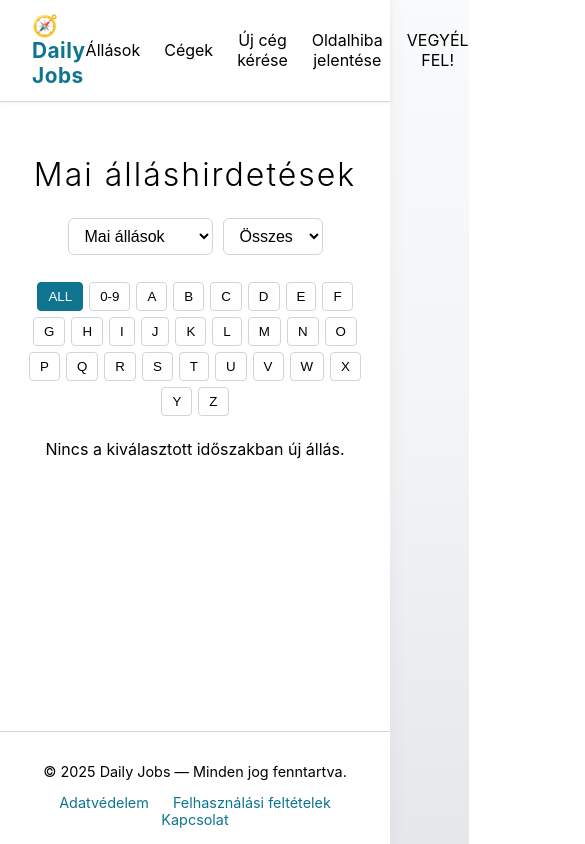
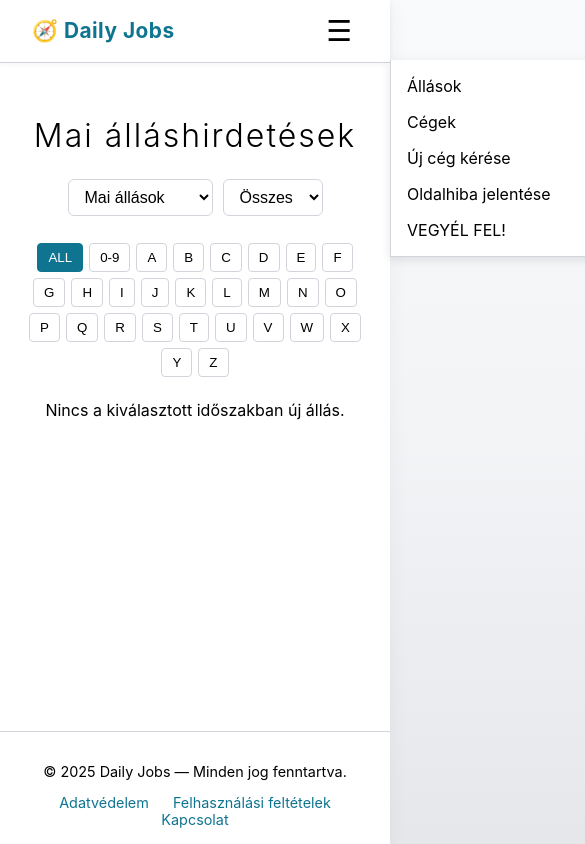
Before and after one commit to enterausername55/dailyjobs-backend, a website: page public/index.html in a window 390 px wide. Shown: the top 844 px of the page, 585 px wide, since content can reach past the window. Drawn offline with Linux system fonts and the light colour scheme; no server answers.

Commit message:
Add files via upload

```diff
--- a/public/index.html
+++ b/public/index.html
@@ -10,6 +10,7 @@
     <div class="wrapper">
       <header class="header">
         <div class="logo">🧭 Daily Jobs</div>
+        <button id="menu-toggle" class="menu-toggle" aria-label="Menü megnyitása">☰</button>
         <nav class="nav">
           <button id="menu-jobs">Állások</button>
           <button id="menu-companies">Cégek</button>
--- a/public/script.js
+++ b/public/script.js
@@ -1,3 +1,17 @@
+// Hamburger menü logika
+const menuToggle = document.getElementById("menu-toggle");
+const nav = document.querySelector(".nav");
+
+menuToggle.addEventListener("click", () => {
+  nav.classList.toggle("open");
+});
+
+document.addEventListener("click", (e) => {
+  if (!nav.contains(e.target) && !menuToggle.contains(e.target)) {
+    nav.classList.remove("open");
+  }
+});
+
 const container = document.getElementById("jobs-container");
 const filterSelect = document.getElementById("filter");
 const juniorFilter = document.getElementById("junior-filter");
--- a/public/style.css
+++ b/public/style.css
@@ -125,6 +125,52 @@ body {
 
 .nav button {
   font-size: 1rem;
+}
+
+/* === Hamburger menü alap === */
+.menu-toggle {
+  display: none;
+  background: none;
+  border: none;
+  font-size: 1.8rem;
+  cursor: pointer;
+  color: var(--color-text-main);
+}
+
+/* Mobil nézetben jelenjen meg */
+@media (max-width: 768px) {
+  .menu-toggle {
+    display: block;
+  }
+
+  /* alapból rejtve van a menü */
+  .nav {
+    position: absolute;
+    top: 60px;
+    right: 0;
+    width: 220px;
+    background: var(--color-white);
+    border-left: 1px solid var(--color-border);
+    border-bottom: 1px solid var(--color-border);
+    box-shadow: 0 3px 10px rgba(0, 0, 0, 0.1);
+    flex-direction: column;
+    align-items: flex-start;
+    padding: 1rem;
+    gap: 1rem;
+    transform: translateX(100%);
+    transition: transform 0.3s ease;
+    z-index: 9;
+  }
+
+  /* amikor nyitva van */
+  .nav.open {
+    transform: translateX(0);
+  }
+
+  /* ne nyújtsa szét az egész header-t */
+  .header {
+    flex-wrap: nowrap;
+  }
 }
 
 /* MAIN */
```
